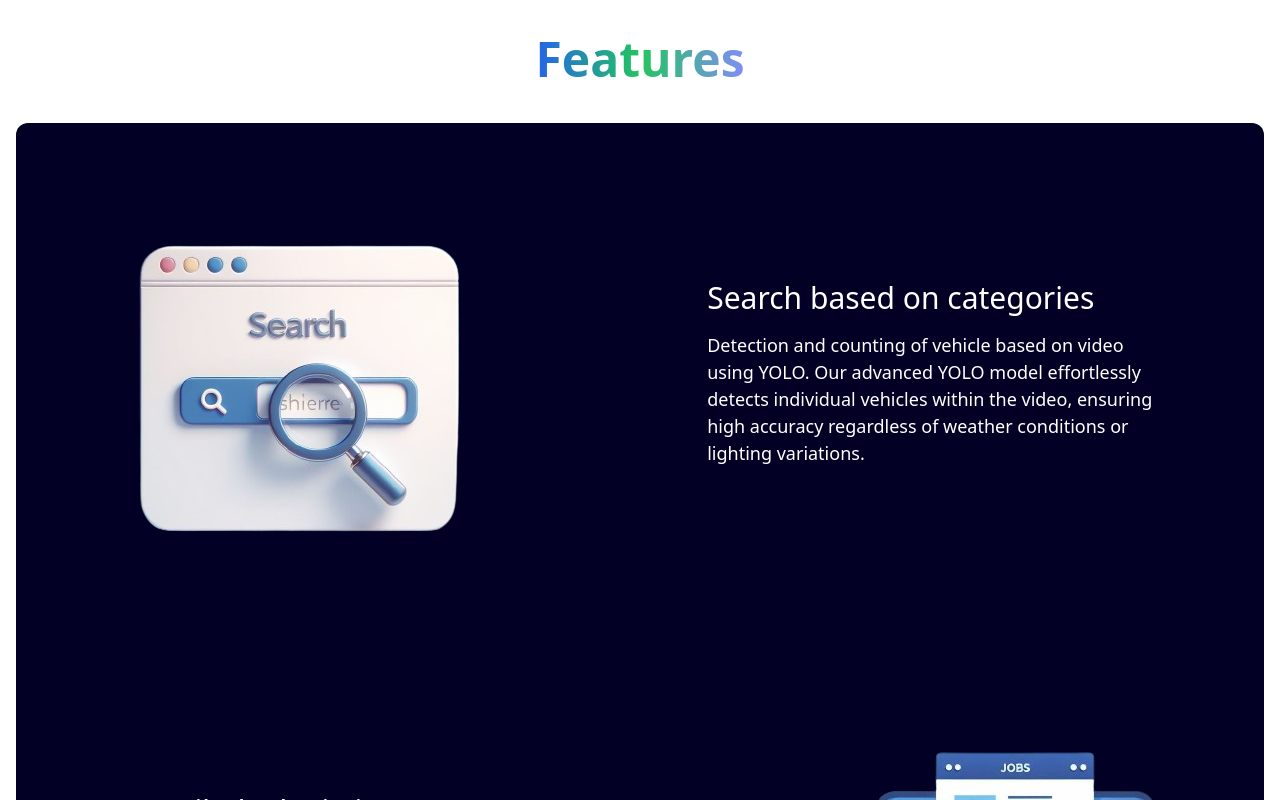
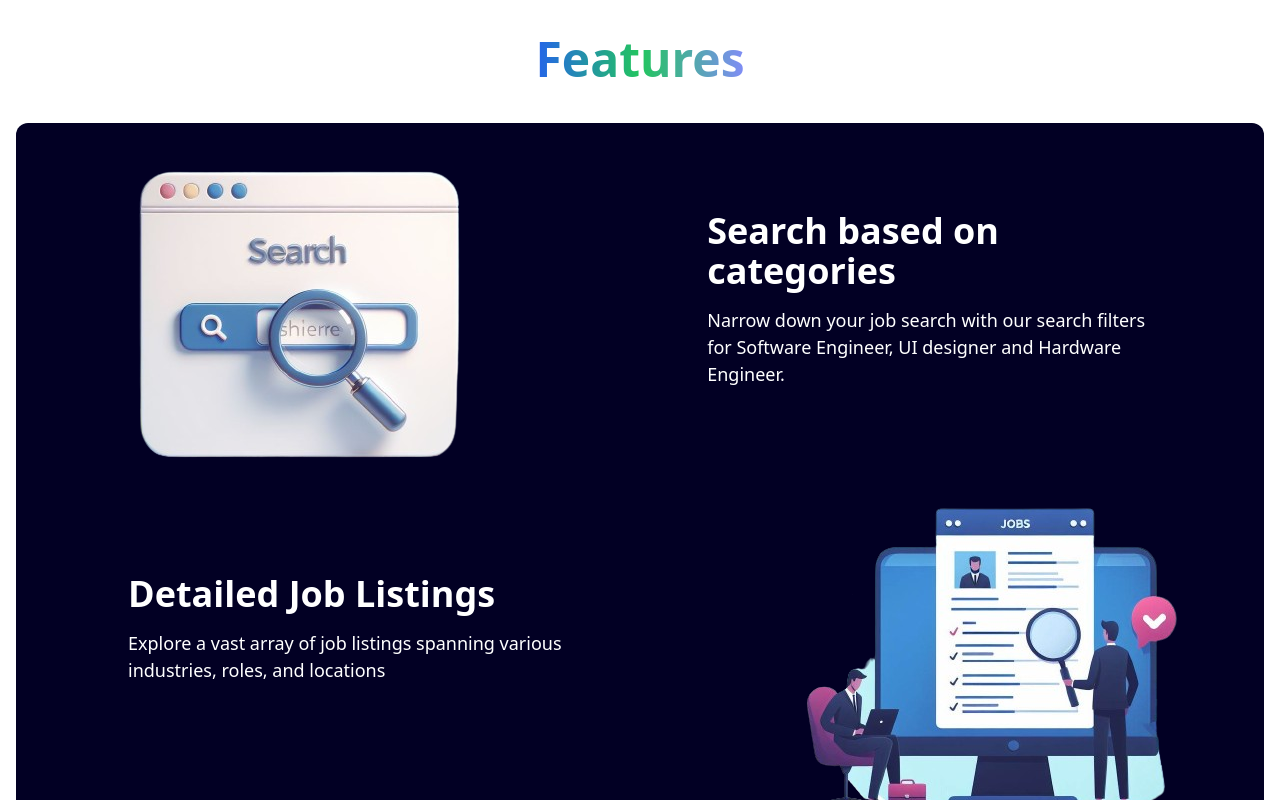
Before and after one commit to PRASUN-SITAULA/careerQuest, a React (Vite) app in the folder frontend/: page / in a window 1280 px wide. Shown: the part 680-1480 px from the top of the page. Built offline with nearby package versions, Linux system fonts and the light colour scheme.

Commit message:
Added Loader

```diff
--- a/frontend/src/components/Feature.jsx
+++ b/frontend/src/components/Feature.jsx
@@ -8,25 +8,23 @@ export default function Feature() {
             <h2 className=" bg-gradient-to-r from-blue-600 via-green-500 to-indigo-400 inline-block text-transparent bg-clip-text text-center font-bold text-5xl">Features</h2>
         </div>
         <div className='bg-custom-blue rounded-xl'>
-            <div className="flex flex-col md:flex-row justify-between items-center gap-1 ml-4">
+            <div className="flex flex-col md:flex-row justify-between items-center ml-4 h-64 pt-24">
                 <div className='w-1/2 px-4'>
                     <img src={search} alt="Search" />
                 </div>
                 <div className='w-full px-4 md:w-2/5 mr-20'>
-                    <h2 className='text-semibold text-2xl md:text-3xl text-white mb-4'>Search based on categories</h2>
-                    <p className='text-roboto text-[14px] md:text-[18px] text-white'>Detection and counting of vehicle based on video using YOLO.
-                    Our advanced YOLO model effortlessly detects individual vehicles within the video, ensuring high accuracy regardless of weather conditions or lighting variations.</p>
+                    <h2 className='font-bold text-2xl md:text-4xl text-white mb-4 w-full'>Search based on categories</h2>
+                    <p className='text-roboto text-[8px] md:text-[18px] text-white'>Narrow down your job search with our search filters for Software Engineer, UI designer and Hardware Engineer.</p>
                 </div>
             </div>
-            <div className="flex flex-col-reverse md:flex-row justify-between items-center gap-1 ml-4">
+            <div className="flex flex-col-reverse md:flex-row justify-between items-center gap-1 ml-4 mb-24">
                 <div className='w-full px-4 md:w-2/5 ml-20'>
-                    <h2 className='text-semibold text-2xl md:text-3xl text-white mb-4'>Detailed Job Listings</h2>
-                    <p className='text-roboto text-white text-[14px] md:text-[18px]'>Classification of vehicles based on six categories.
-                        Beyond simple detection, our app goes further by classifying each vehicle into six distinct categories: Car, Truck, 2-Wheeler, Bus, MiniBus and Tempo.</p>
+                    <h2 className='font-bold text-2xl md:text-4xl text-white mb-4'>Detailed Job Listings</h2>
+                    <p className='text-roboto text-white text-[8px] md:text-[18px]'>Explore a vast array of job listings spanning various industries, roles, and locations</p>
                 </div>
 
                 <div>
-                    <img src={listing} alt="Classification image" />
+                    <img src={listing} alt="Listing image" />
                 </div>
             </div>
         </div>
--- a/frontend/src/components/Landing.jsx
+++ b/frontend/src/components/Landing.jsx
@@ -1,4 +1,5 @@
 import jobImage from '../assets/job.png'
+import { Link } from 'react-router-dom'
 
 export default function Landing(){
     return(
@@ -24,7 +25,8 @@ export default function Landing(){
                 </div>
 
                     <div className='bg-custom-blue'>
-                        <button className='py-2 px-2 rounded font-semibold bg-gradient-to-r from-blue-600 via-green-500 to-indigo-400 ml-8 text-white font-medium cursor-pointer'>Get Started</button>
+                        <button className='py-2 px-2 rounded font-semibold bg-gradient-to-r from-blue-600 via-green-500 to-indigo-400 ml-8 text-white font-medium cursor-pointer'>
+                            <Link to="/jobs">Get Started</Link></button>
                     </div>
                     <div className='w-full h-10 relative'>
                         <div class="custom-svg">
--- /dev/null
+++ b/frontend/src/components/Loader.jsx
@@ -0,0 +1,11 @@
+export default function Loader(){
+    return(
+        <div role="status">
+            <svg aria-hidden="true" class="inline w-8 h-8 text-gray-200 animate-spin dark:text-gray-600 fill-green-500" viewBox="0 0 100 101" fill="none" xmlns="http://www.w3.org/2000/svg">
+                <path d="M100 50.5908C100 78.2051 77.6142 100.591 50 100.591C22.3858 100.591 0 78.2051 0 50.5908C0 22.9766 22.3858 0.59082 50 0.59082C77.6142 0.59082 100 22.9766 100 50.5908ZM9.08144 50.5908C9.08144 73.1895 27.4013 91.5094 50 91.5094C72.5987 91.5094 90.9186 73.1895 90.9186 50.5908C90.9186 27.9921 72.5987 9.67226 50 9.67226C27.4013 9.67226 9.08144 27.9921 9.08144 50.5908Z" fill="currentColor"/>
+                <path d="M93.9676 39.0409C96.393 38.4038 97.8624 35.9116 97.0079 33.5539C95.2932 28.8227 92.871 24.3692 89.8167 20.348C85.8452 15.1192 80.8826 10.7238 75.2124 7.41289C69.5422 4.10194 63.2754 1.94025 56.7698 1.05124C51.7666 0.367541 46.6976 0.446843 41.7345 1.27873C39.2613 1.69328 37.813 4.19778 38.4501 6.62326C39.0873 9.04874 41.5694 10.4717 44.0505 10.1071C47.8511 9.54855 51.7191 9.52689 55.5402 10.0491C60.8642 10.7766 65.9928 12.5457 70.6331 15.2552C75.2735 17.9648 79.3347 21.5619 82.5849 25.841C84.9175 28.9121 86.7997 32.2913 88.1811 35.8758C89.083 38.2158 91.5421 39.6781 93.9676 39.0409Z" fill="currentFill"/>
+            </svg>
+            <span class="sr-only">Loading...</span>
+        </div>
+    )
+}
--- a/frontend/src/pages/Search.jsx
+++ b/frontend/src/pages/Search.jsx
@@ -1,6 +1,7 @@
 import axios from "axios"
 import { useState, useEffect } from "react"
 import JobCard from "../components/JobCard"
+import Loader from "../components/Loader"
 
 export default function Search(){
 
@@ -45,6 +46,12 @@ export default function Search(){
                     <button onClick={handleSubmit} className="text-white absolute end-2.5 bottom-2.5 bg-gradient-to-r from-blue-600 via-green-500 to-indigo-400 hover:bg-blue-800 focus:ring-4 focus:outline-none focus:ring-blue-300 font-medium rounded-lg text-sm px-4 py-2 dark:bg-blue-600 dark:hover:bg-blue-700 dark:focus:ring-blue-800 font-semibold">{isLoading? 'Searching': 'Search'}</button>
                 </div>
             </form>
+
+            { isLoading && (
+                <div className="w-full flex justify-center items-center h-96">
+                    <Loader />
+                </div>
+            )}
             <div className="my-10 mx-4 flex flex-row gap-4 flex-wrap justify-center">
                 {
                     jobsData.map((item, index) => (
```
